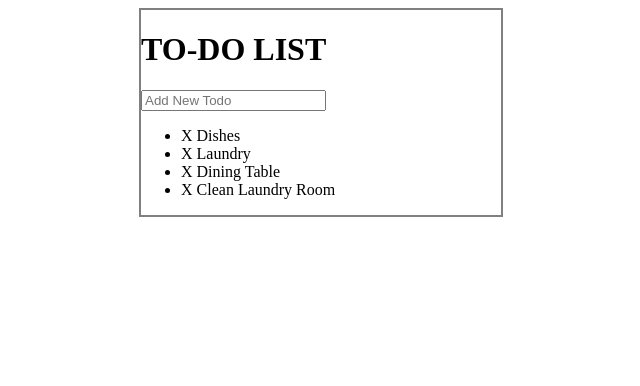
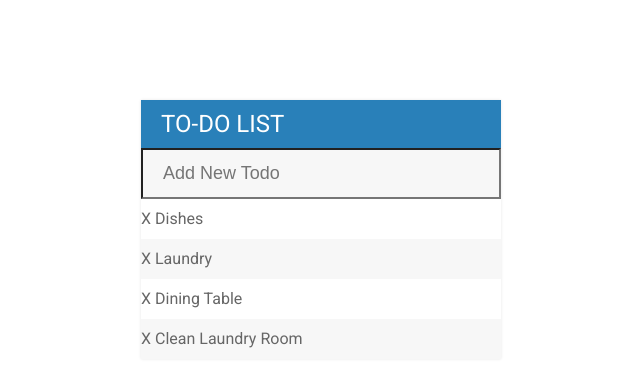
Before and after one commit to b33rTiger/todoapp, a plain HTML site: page index.html in a window 1280 px wide. Shown: the whole page, without its empty margins (319-959 px from the left). Drawn offline with Linux system fonts and the light colour scheme.

Commit message:
added styling to todolist

```diff
--- a/assests/css/todo.css
+++ b/assests/css/todo.css
@@ -1,7 +1,8 @@
 #container {
-	border: 2px solid gray;
 	width: 360px;
-	margin: 0 auto;
+	margin: 100px auto;
+	background: #f7f7f7;
+	box-shadow: 0 0 3px rgba(0, 0, 0, 0.1);
 }
 
 .completed {
@@ -9,4 +10,48 @@
 	text-decoration: line-through;
 }
 
-/*text*/
+h1 {
+	background: #2980b9;
+	color: white;
+	margin: 0;
+	padding: 10px 20px;
+	text-transform: uppercase;
+	font-size: 24px;
+	font-weight: normal;
+}
+
+ul {
+	list-style: none;
+	margin: 0;
+	padding: 0;
+}
+
+body {
+	font-family: 'Roboto';
+}
+
+li {
+	background: white;
+	height: 40px;
+	line-height: 40px;
+	color: #666;
+}
+
+li:nth-child(2n) {
+	background: #f7f7f7;
+}
+
+input {
+	font-size: 18px;
+	background-color: #f7f7f7;
+	width: 100%;
+	padding: 13px 13px 13px 20px;
+	box-sizing: border-box;
+	color: #2980b9;
+}
+
+input:focus {
+	background: white;
+	border: 3px solid #2980b9;
+	outline: none;
+}
--- a/index.html
+++ b/index.html
@@ -6,6 +6,7 @@
 	<script type="text/javascript" src="assests/js/lib/jquery-3.2.1.min.js"></script>
 	<link href="https://maxcdn.bootstrapcdn.com/font-awesome/4.7.0/css/font-awesome.min.css" rel="stylesheet" integrity="sha384-wvfXpqpZZVQGK6TAh5PVlGOfQNHSoD2xbE+QkPxCAFlNEevoEH3Sl0sibVcOQVnN" crossorigin="anonymous">
 	<link rel="stylesheet" type="text/css" href="assests/css/todo.css">
+	<link href="https://fonts.googleapis.com/css?family=Roboto:400,500,700" rel="stylesheet">
 
 </head>
 <body>
```
